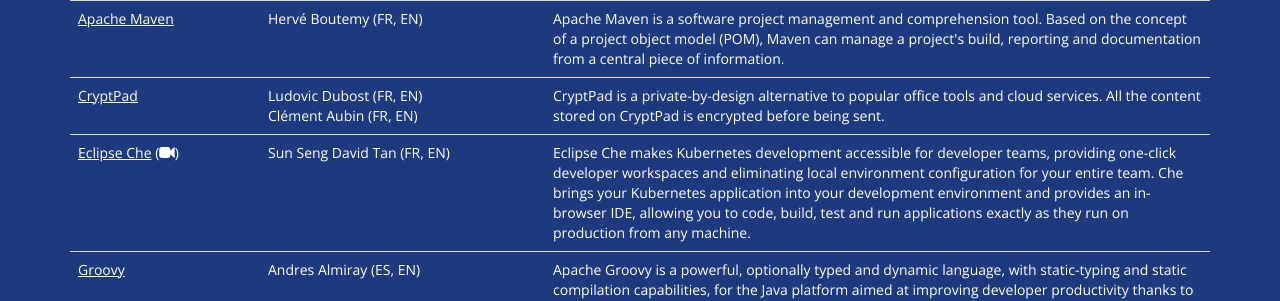
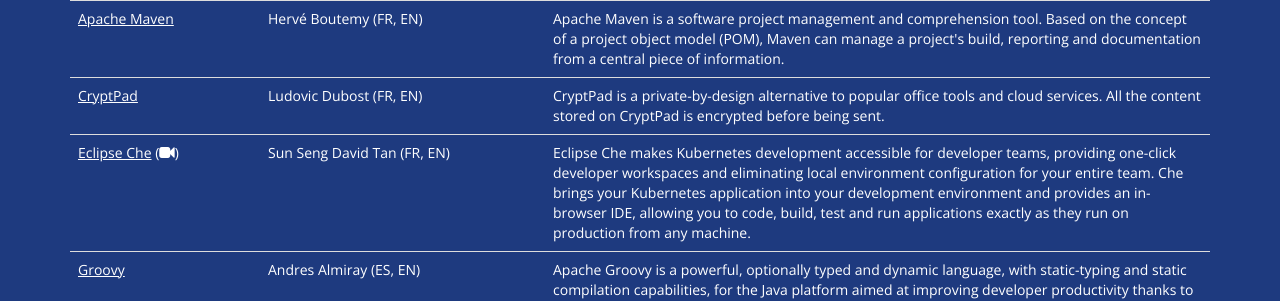
Before and after one commit to hack-commit-push/paris2020, a Jekyll site: the page built from index.html, in a window 1280 px wide and 900 px high, scrolled down 3676 px. Shown: the part 154-455 px from the top of the window. Built offline with Jekyll 4.4.1, drawn with Linux system fonts in a browser that asks for light colours.

Commit message:
Remove Clément from CryptPad leads

```diff
--- a/_data/projects.yml
+++ b/_data/projects.yml
@@ -20,10 +20,6 @@
       All the content stored on CryptPad is encrypted before being sent.
   leads:
     - name: Ludovic Dubost
-      spoken_languages:
-        - FR
-        - EN
-    - name: Clément Aubin
       spoken_languages:
         - FR
         - EN
```
